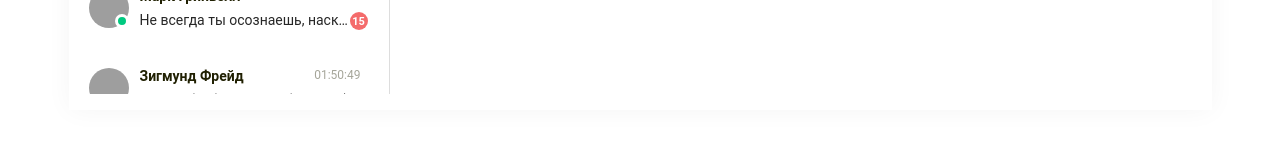
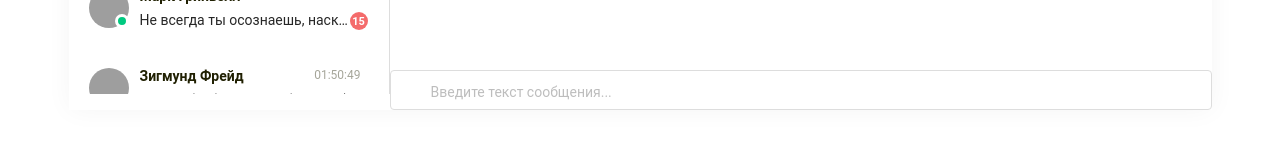
Before and after one commit to AlexandrMers/front-chats, a React (Create React App) app: page /home in a window 1280 px wide. Both pictures are taken after a click on the element 224 px from the left and 396 px from the top of the page. Shown: the part 540-688 px from the top of the page. Built offline with nearby package versions, Linux system fonts and the light colour scheme; grey boxes are pictures that could not be loaded.

Commit message:
Начал делать инпут ввода сообщения через див.

```diff
--- /dev/null
+++ b/src/components/InputMessage/index.tsx
@@ -0,0 +1,49 @@
+import React, { FC, FormEvent, useCallback, useEffect, useRef } from "react";
+
+import Wrapper from "primitives/Wrapper";
+
+import styleModule from "./style.module.scss";
+
+interface InputMessagePropsInterface {
+  value: string;
+  onChange: (value: string) => void;
+  placeholder?: string;
+}
+
+const InputMessage: FC<InputMessagePropsInterface> = ({
+  value,
+  onChange,
+  placeholder
+}) => {
+  const inputRef = useRef<HTMLDivElement>(null);
+
+  const changeValueInput = useCallback(
+    (e: FormEvent<HTMLDivElement>) => {
+      const element = e.target as HTMLElement;
+      onChange(element.textContent);
+    },
+    [onChange]
+  );
+
+  useEffect(() => {
+    if (!inputRef.current) return undefined;
+
+    inputRef.current.textContent = value;
+  }, [value]);
+
+  return (
+    <Wrapper className={styleModule.input}>
+      {!!placeholder && !value && (
+        <span className={styleModule.input__placeholder}>{placeholder}</span>
+      )}
+      <div
+        ref={inputRef}
+        contentEditable
+        onInput={changeValueInput}
+        className={styleModule.input__input}
+      />
+    </Wrapper>
+  );
+};
+
+export default React.memo(InputMessage);
--- /dev/null
+++ b/src/components/InputMessage/style.module.scss
@@ -0,0 +1,37 @@
+@import "src/styles/tools/vars";
+
+.input {
+  border: 1px solid $gray_border;
+  position: relative;
+  border-radius: 4px;
+
+  height: 40px;
+  overflow-y: auto;
+
+  &__placeholder {
+    position: absolute;
+    top: 13px;
+    left: 40px;
+    opacity: .3;
+
+    font-size: 14px;
+    line-height: 16px;
+  }
+
+  &__input {
+    top: 0;
+    left: 0;
+
+    padding: 13px 40px;
+
+    width: 100%;
+    height: 100%;
+    transition: outline-color ease-in-out .1s;
+
+    outline: transparent;
+
+    &:focus {
+      outline: 2px solid $blue-message;
+    }
+  }
+}
--- a/src/pages/Home/ChatWrapper/index.tsx
+++ b/src/pages/Home/ChatWrapper/index.tsx
@@ -1,4 +1,4 @@
-import React, { FC, memo, useCallback } from "react";
+import React, { FC, memo, useCallback, useState } from "react";
 import ScrollBar from "react-custom-scrollbars";
 import classNames from "classnames";
 
@@ -10,6 +10,7 @@ import Wrapper from "primitives/Wrapper";
 import ChatHeader from "./ChatHeader";
 
 import { ChatInterface, UserInterface } from "types/types";
+import InputMessage from "../../../components/InputMessage";
 
 interface ChatWrapperPropsInterface {
   chat: ChatInterface;
@@ -20,6 +21,10 @@ const ChatWrapper: FC<ChatWrapperPropsInterface> = ({ currentUser, chat }) => {
   const onActionDialog = useCallback(() => {
     console.log("click on action by dialog");
   }, []);
+
+  const [inputValue, setInputValue] = useState("");
+
+  const onInput = useCallback(setInputValue, [setInputValue]);
 
   return (
     <Wrapper
@@ -65,6 +70,12 @@ const ChatWrapper: FC<ChatWrapperPropsInterface> = ({ currentUser, chat }) => {
           </>
         </Wrapper>
       </ScrollBar>
+
+      <InputMessage
+        placeholder={"Введите текст сообщения..."}
+        value={inputValue}
+        onChange={onInput}
+      />
     </Wrapper>
   );
 };
```
